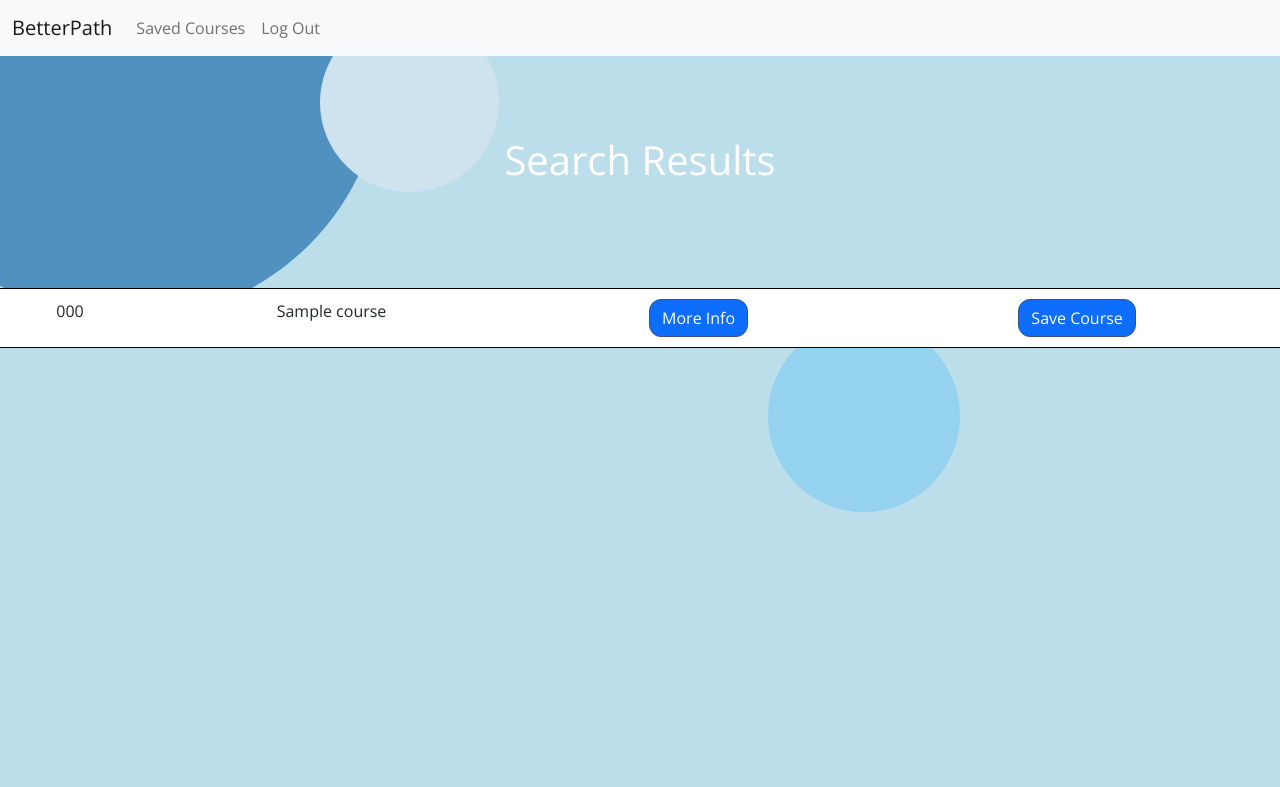
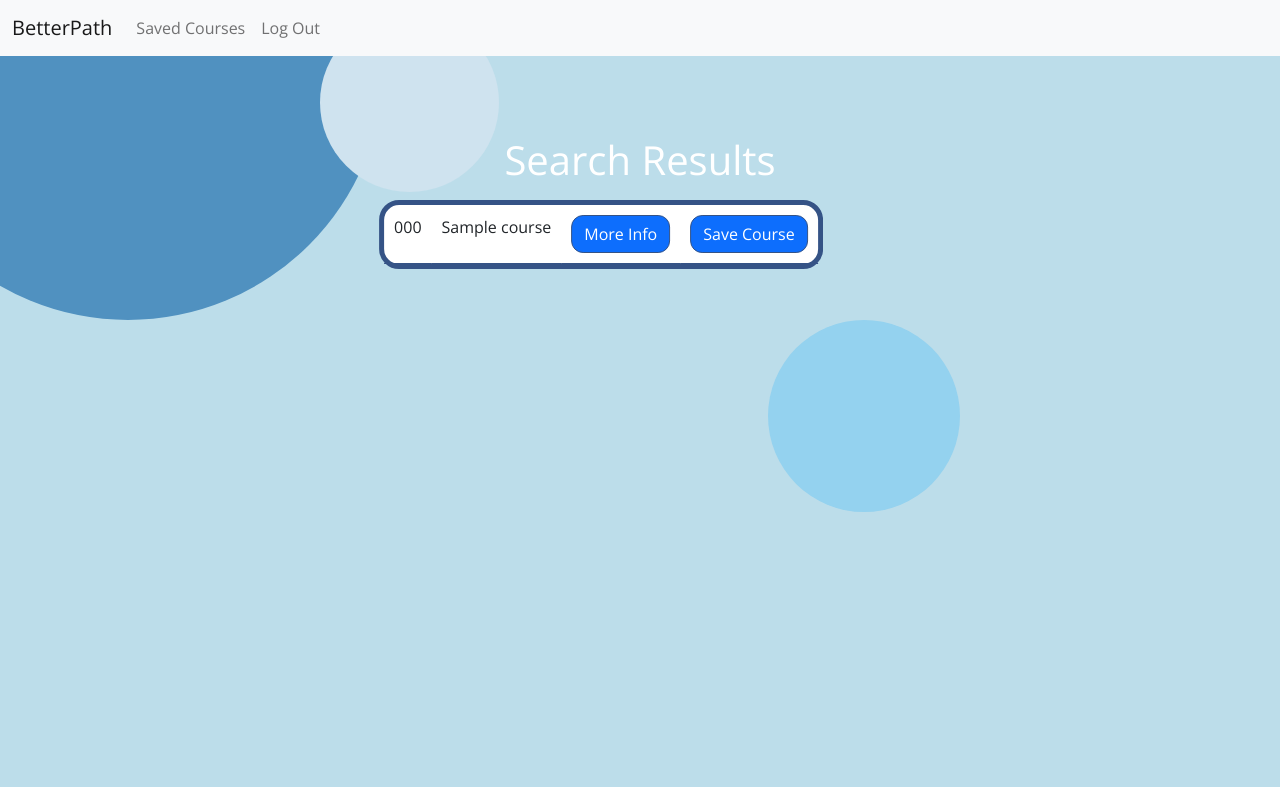
Before and after one commit to ECE444-2021Fall/project1-education-pathways-group-6-tensiletech, a Flask app: template app/templates/searchresults.html in a window 1280 px wide. Shown: the top 787 px of the page. Run offline with Flask 2, Linux system fonts and the light colour scheme; the template is opened without the code that fills it: most values are stand-ins (such as "Sample title", 1, 10 or a date in 2020); parts of the project's set-up code (start-up, migrations or seed data) failed here and were passed over.

Commit message:
fixed table and search pages

```diff
--- a/app/static/styles/results.css
+++ b/app/static/styles/results.css
@@ -1,9 +1,9 @@
 h1 {
     text-align: center;
     color: white;
-    /* margin-left: 30vh; */
     margin-top: 10vh;
 }
+
 
 table.centre {
     width:70%;
@@ -26,18 +26,20 @@
 }
 
 .middle {
-    left: 0;
-    line-height: 200px;
-    margin-top: -100px;
     position: absolute;
-    text-align: center;
+    z-index: 15;
     top: 50%;
-    width: 100%;
+    left: 50%;
+    transform: translate(-25%, -20%);
+    margin: -100px 0 0 -150px;
 }
 
 table.table {
     background-color: white;
     padding: 0;
+    border:solid #355386 5px;
+    border-radius:20px;
+    -moz-border-radius:20px;
 }
 
 .table-button {
@@ -55,6 +57,11 @@
 
 }
 
+.row {
+    padding-right: 0px;
+    margin-right: 0px;
+}
+
 .centre {
     font-size: 20px;
 }
@@ -65,12 +72,14 @@
     align-items: center;
 }
 
-.my-custom-scrollbar {
-    position: relative;
+.scrollbar {
+    position: absolute;
     height: 500px;
     overflow: auto;
+    /* left: 25%; */
 }
 
-.table-wrapper-scroll-y {
+.scroll-y {
     display: block;
+    /* left: 30%; */
 }
--- a/app/templates/searchresults.html
+++ b/app/templates/searchresults.html
@@ -10,7 +10,6 @@
 
 {% endblock %}
 
-
 {% block main %}
 {{ macros.navbar('results') }}
 
@@ -19,8 +18,8 @@
 <br> <br> <br> <br>
 
 {% if data != [] %}
-    <div class="table-wrapper-scroll-y my-custom-scrollbar ">
-        <table cellpadding="0" class="table table-bordered mb-0 text-center table-sm">
+    <div class=" middle scrollbar">
+        <table align="center" class="table mb-0 text-center table-sm scroll-y ">
             <tbody>
             {% for course in data %}
                 <tr>
```
Lines whose indentation alone changed are shown as unchanged.
